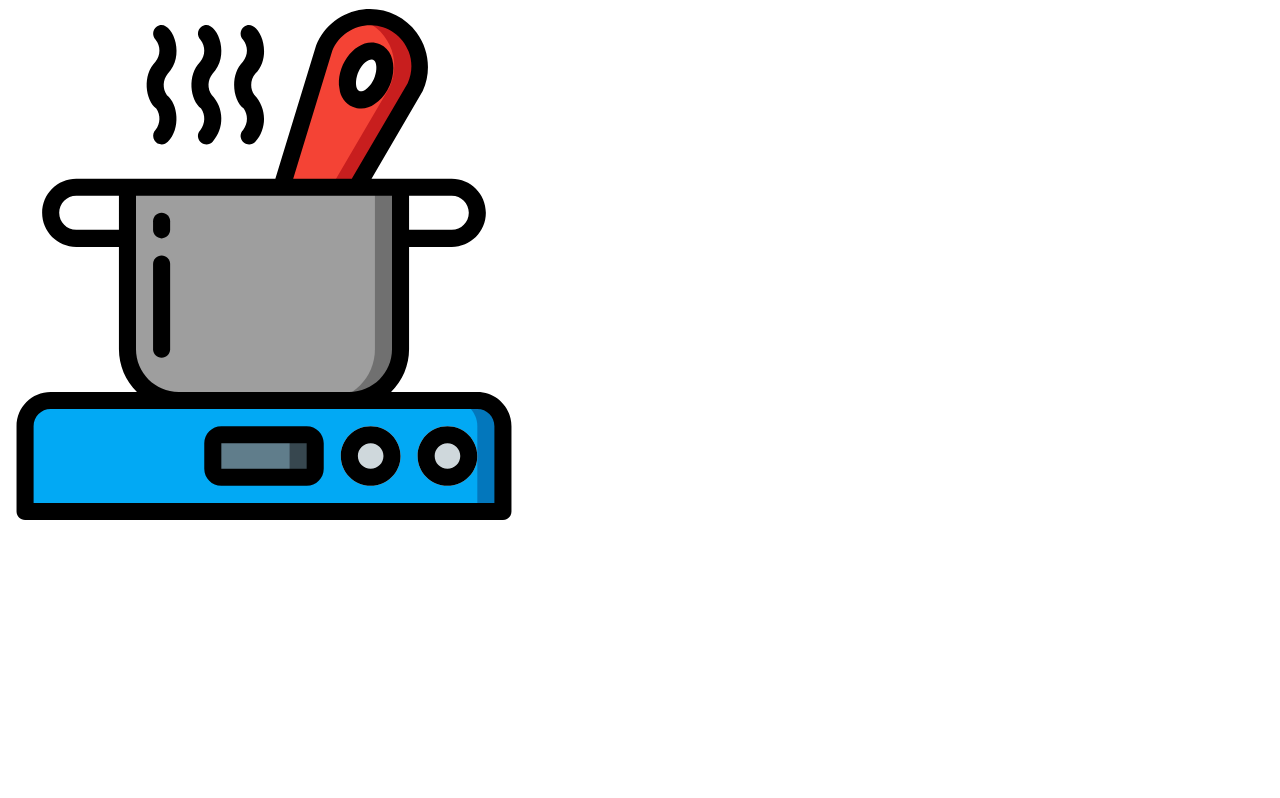
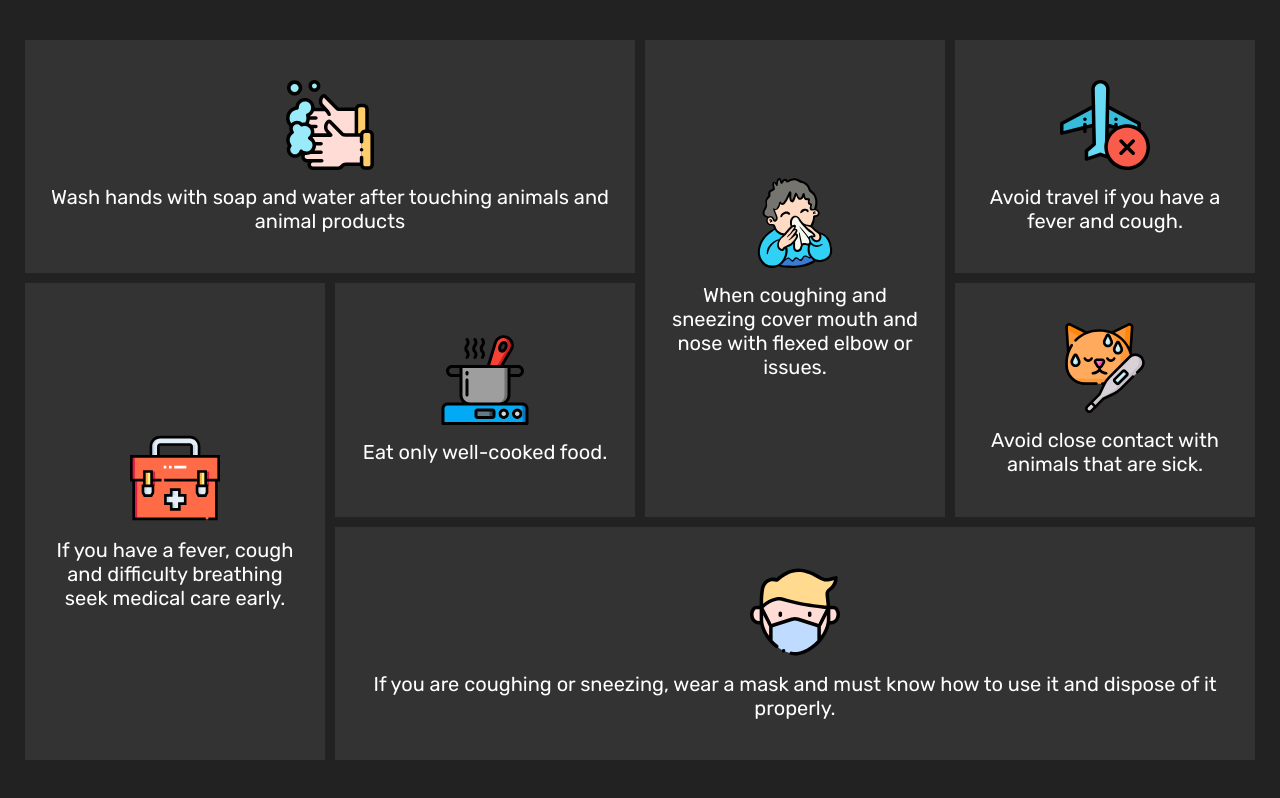
Before and after one commit to jorgediazok/css-components, a plain HTML site: page responsive-masonry/index.html in a window 1280 px wide. Drawn offline with Linux system fonts and the light colour scheme.

Commit message:
masonry complete

```diff
--- a/responsive-masonry/index.html
+++ b/responsive-masonry/index.html
@@ -9,10 +9,58 @@
   </head>
   <body>
     <div class="container">
-      <div class=="box">
+      <div class="box">
         <div class="content">
-          <img src="cook.svg" alt=""/>
-          <p></p>
+          <img src="wash.svg" alt="" />
+          <p>
+            Wash hands with soap and water after touching animals and animal
+            products
+          </p>
+        </div>
+      </div>
+      <div class="box">
+        <div class="content">
+          <img src="cold.svg" alt="" />
+          <p>
+            When coughing and sneezing cover mouth and nose with flexed elbow or
+            issues.
+          </p>
+        </div>
+      </div>
+      <div class="box">
+        <div class="content">
+          <img src="flight.svg" alt="" />
+          <p>Avoid travel if you have a fever and cough.</p>
+        </div>
+      </div>
+      <div class="box">
+        <div class="content">
+          <img src="firstaidkit.svg" alt="" />
+          <p>
+            If you have a fever, cough and difficulty breathing seek medical
+            care early.
+          </p>
+        </div>
+      </div>
+      <div class="box">
+        <div class="content">
+          <img src="medicalmask.svg" alt="" />
+          <p>
+            If you are coughing or sneezing, wear a mask and must know how to
+            use it and dispose of it properly.
+          </p>
+        </div>
+      </div>
+      <div class="box">
+        <div class="content">
+          <img src="cook.svg" alt="" />
+          <p>Eat only well-cooked food.</p>
+        </div>
+      </div>
+      <div class="box">
+        <div class="content">
+          <img src="sickanimal.svg" alt="" />
+          <p>Avoid close contact with animals that are sick.</p>
         </div>
       </div>
     </div>
--- a/responsive-masonry/styles.css
+++ b/responsive-masonry/styles.css
@@ -0,0 +1,81 @@
+@import url('https://fonts.googleapis.com/css2?family=Rubik:wght@300;400;500&display=swap');
+
+* {
+  margin: 0;
+  padding: 0;
+  box-sizing: border-box;
+  font-family: 'Rubik', sans-serif;
+}
+
+body {
+  display: flex;
+  justify-content: center;
+  align-self: center;
+  min-height: 100vh;
+  background: #222;
+}
+
+img {
+  position: relative;
+  max-width: 90px;
+  margin-bottom: 10px;
+}
+
+.container {
+  position: relative;
+  max-width: 100%;
+  display: grid;
+  grid-template-columns: repeat(auto-fill, minmax(300px, 1fr));
+  grid-template-rows: minmax(100px, auto);
+  margin: 40px;
+  grid-auto-flow: dense;
+  grid-gap: 10px;
+}
+
+.container .box {
+  background: #333;
+  padding: 20px;
+  display: grid;
+  font-size: 20px;
+  place-items: center;
+  text-align: center;
+  color: #fff;
+  transition: 0.5s;
+}
+
+.container .box:hover {
+  background: #e91e63;
+  cursor: pointer;
+}
+
+.container .box:nth-child(1) {
+  grid-column: span 2;
+  grid-row: span 1;
+}
+
+.container .box:nth-child(2) {
+  grid-column: span 1;
+  grid-row: span 2;
+}
+
+.container .box:nth-child(4) {
+  grid-column: span 1;
+  grid-row: span 2;
+}
+
+.container .box:nth-child(5) {
+  grid-column: span 3;
+  grid-row: span 1;
+}
+
+@media (max-width: 991px) {
+  .container {
+    grid-template-columns: repeat(auto-fill, minmax(50%, 1fr));
+    grid-template-rows: minmax(auto, auto);
+  }
+
+  .container .box {
+    grid-column: unset !important;
+    grid-row: unset !important;
+  }
+}
```
Also changed, not shown: responsive-masonry/cold.svg (added), responsive-masonry/firstaidkit.svg (added), responsive-masonry/flight.svg (added), responsive-masonry/medicalmask.svg (added), responsive-masonry/sickanimal.svg (added), responsive-masonry/wash.svg (added).
